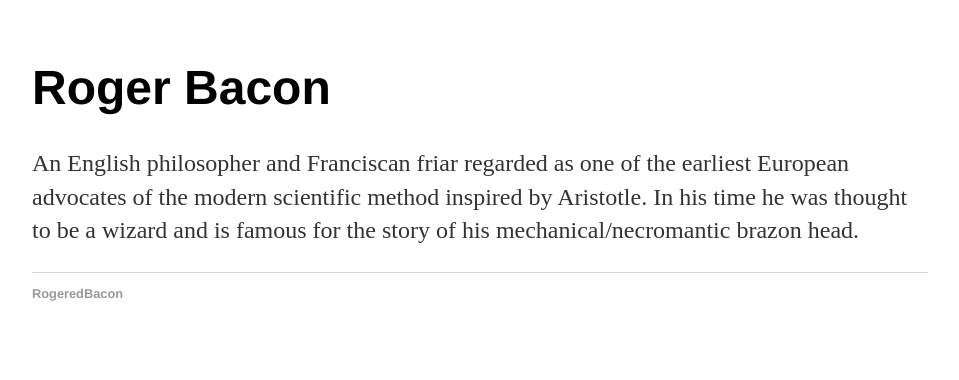
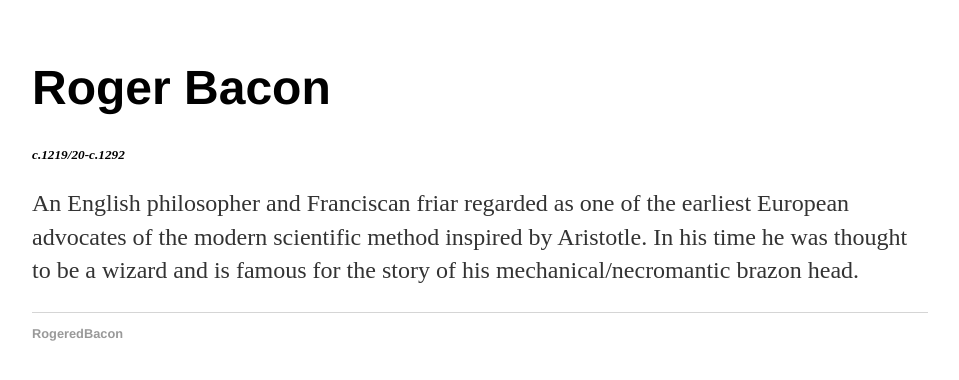
Before and after one commit to RogeredBacon/Single-page-website, a Jekyll site: the page built from index.md, in a window 1280 px wide. Shown: the top 380 px of the page, without its empty margins (160-1119 px from the left). Built offline with Jekyll 4.4.1, drawn with Linux system fonts in a browser that asks for light colours.

Commit message:
Update index.md

```diff
--- a/index.md
+++ b/index.md
@@ -4,5 +4,6 @@ title: Roger Bacon
 ---
 <div class="blurb">
 	<h1>Roger Bacon</h1>
+	<h5><i>c.1219/20-c.1292</i></h5>
 	<p>An English philosopher and Franciscan friar regarded as one of the earliest European advocates of the modern scientific method inspired by Aristotle. In his time he was thought to be a wizard and is famous for the story of his mechanical/necromantic brazon head.</p>
 </div><!-- /.blurb -->
```
